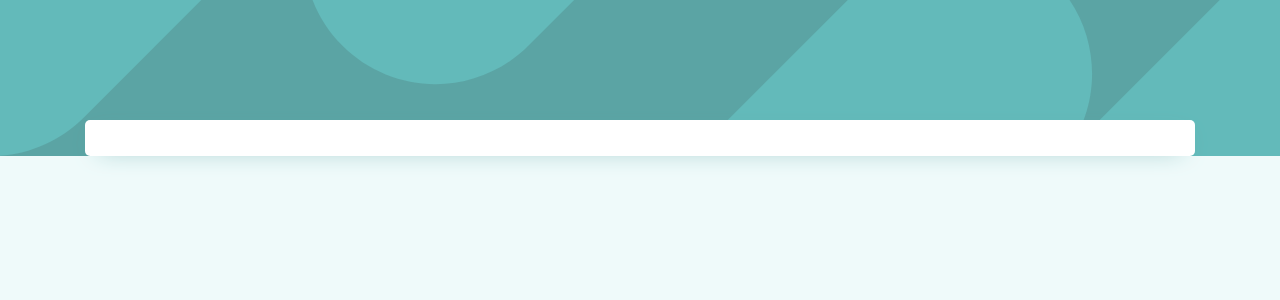
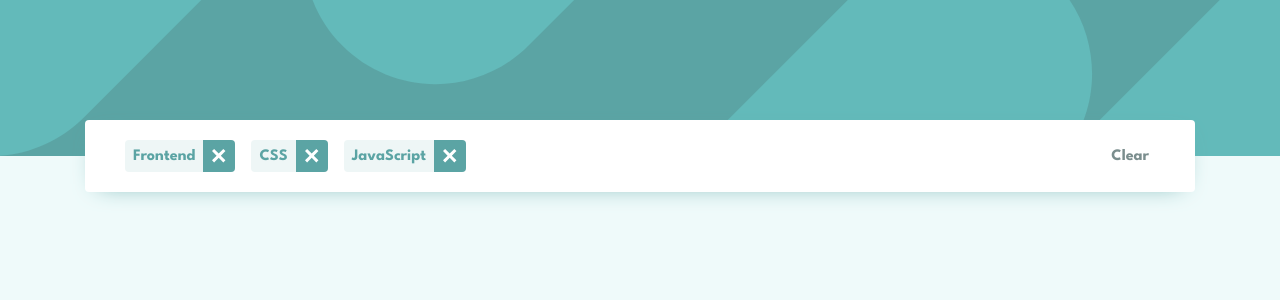
Before and after one commit to Koser61/job-listings-with-filtering, a React (Create React App) app: page / in a window 1280 px wide. Shown: the top 300 px of the page. Built offline with nearby package versions, Linux system fonts and the light colour scheme.

Commit message:
Add Filters prototype

```diff
--- a/src/App.js
+++ b/src/App.js
@@ -1,6 +1,6 @@
 import Header from './components/Header/Header';
 import Container from './components/Container/Container';
-import Card from './components/Card/Card';
+import Filters from './components/Filters/Filters';
 
 import './App.scss';
 
@@ -8,7 +8,7 @@ const App = () => (
   <>
     <Header />
     <Container>
-      <Card />
+      <Filters />
     </Container>
   </>
 );
--- a/src/App.scss
+++ b/src/App.scss
@@ -1,6 +1,5 @@
 @use './styles/typography.scss';
 @import './styles/settings.scss';
-@import-normalize;
 
 body {
   margin: 0;
--- a/src/components/Card/Card.module.scss
+++ b/src/components/Card/Card.module.scss
@@ -2,8 +2,8 @@
 
 .component {
   background-color: white;
-  border-radius: 5px;
-  padding: 18px;
+  border-radius: $radius;
+  padding: 20px;
   box-shadow: 0px 6px 24px -14px $color-primary;
 }
 
@@ -11,3 +11,9 @@
   @extend .component;
   border-left: 5px solid $color-primary;
 }
+
+@media only screen and (min-width: 900px) {
+  .component {
+    padding: 20px 40px;
+  }
+}
--- /dev/null
+++ b/src/components/Filters/Filters.js
@@ -0,0 +1,40 @@
+import Card from '../Card/Card';
+import { ReactComponent as RemoveIcon } from '../../images/icon-remove.svg';
+
+import styles from './Filters.module.scss';
+
+const Filters = () => (
+  <div className={styles.component}>
+    <Card>
+      <div className={styles.wrapper}>
+        <div className={styles.filtersWrapper}>
+          <div className={styles.filter}>
+            <p>Frontend</p>
+            <button className={styles.removeButton}>
+              <RemoveIcon />
+            </button>
+          </div>
+          <div className={styles.filter}>
+            <p>CSS</p>
+            <button className={styles.removeButton}>
+              <RemoveIcon />
+            </button>
+          </div>
+          <div className={styles.filter}>
+            <p>JavaScript</p>
+            <button className={styles.removeButton}>
+              <RemoveIcon />
+            </button>
+          </div>
+        </div>
+        <div className={styles.clearFiltersWrapper}>
+          <button className={styles.clearFiltersButton}>
+            Clear
+          </button>
+        </div>
+      </div>
+    </Card>
+  </div>
+);
+
+export default Filters;
--- /dev/null
+++ b/src/components/Filters/Filters.module.scss
@@ -0,0 +1,77 @@
+@import '../../styles/settings.scss';
+
+.component {
+
+}
+
+.wrapper {
+  width: 100%;
+  display: inline-flex;
+}
+
+.filtersWrapper {
+  flex: 1;
+  display: flex;
+  flex-wrap: wrap;
+  gap: 16px;
+}
+
+.filter {
+  display: inline-flex;
+  font-family: inherit;
+  font-size: inherit;
+  font-weight: 700;
+  background-color: $color-filters;
+  color: $color-primary;
+  border-radius: $radius;
+  overflow: hidden;
+
+  p {
+    margin: auto 8px;
+  }
+}
+
+.removeButton {
+  border: none;
+  background-color: $color-primary;
+  height: 32px;
+  width: 32px;
+  position: relative;
+  cursor: pointer;
+
+  svg {
+    position: absolute;
+    top: 50%;
+    left: 50%;
+    transform: translate(-50%, -50%);
+  }
+}
+
+
+.clearFiltersWrapper {
+  flex: 0;
+  display: flex;
+  align-items: center;
+}
+
+.clearFiltersButton {
+  border: none;
+  background-color: transparent;
+  font-family: inherit;
+  font-size: inherit;
+  font-weight: 700;
+  color: $color-dark;
+  margin-left: 16px;
+  cursor: pointer;
+}
+
+@media (hover: hover) {
+  .clearFiltersButton:hover {
+    color: $color-primary;
+    text-decoration: underline;
+  }
+
+  .removeButton:hover {
+    background-color: $color-darker;
+  }
+}
--- a/src/styles/settings.scss
+++ b/src/styles/settings.scss
@@ -5,4 +5,6 @@ $color-dark: hsl(180, 8%, 52%);
 $color-darker: hsl(180, 14%, 20%);
 
 $font-family: 'League Spartan', sans-serif;
-$font-size: 15px;
+$font-size: 16px;
+
+$radius: 4px;
```
